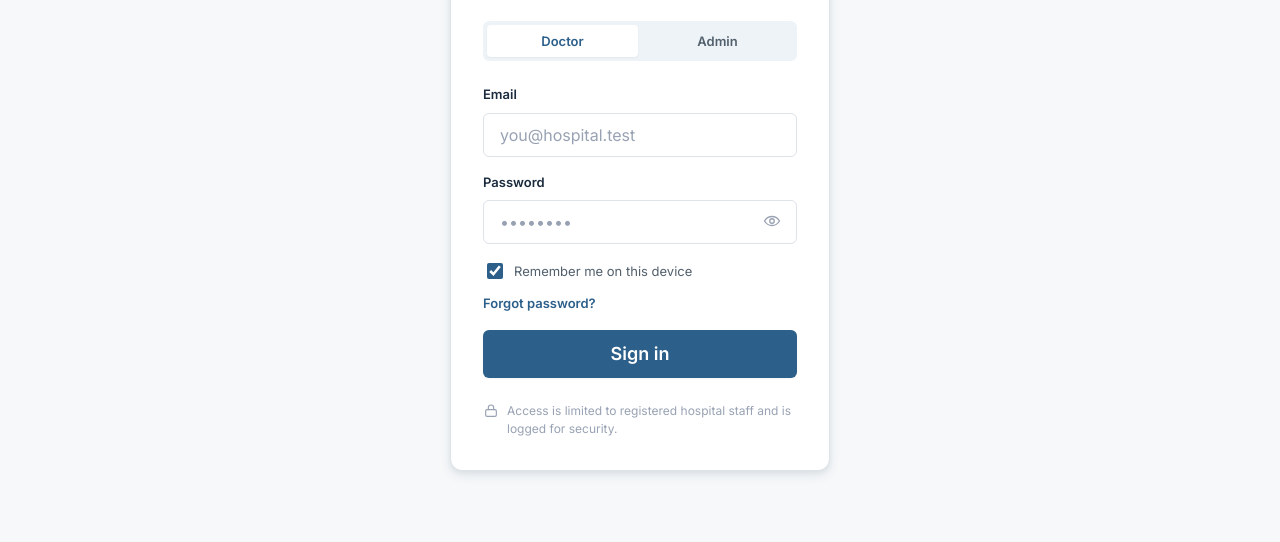
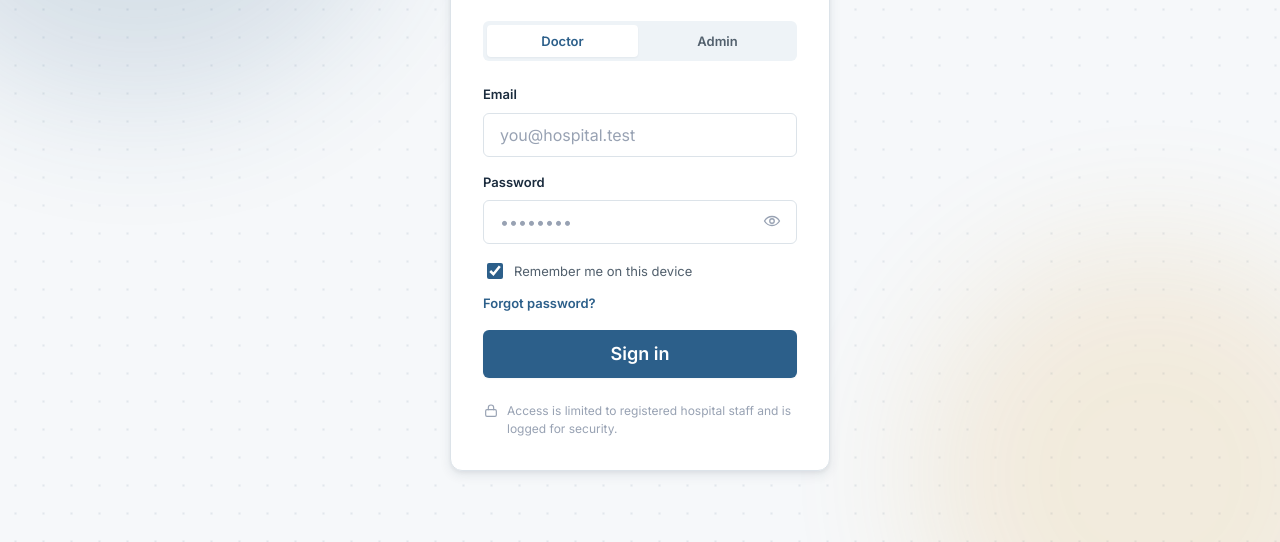
Before and after one commit to Utkarsh2118/hospital-queue, a website: page frontend/login.html in a window 1280 px wide. Shown: the part 258-800 px from the top of the page. Drawn offline with Linux system fonts and the light colour scheme.

Commit message:
updt logins

```diff
--- a/frontend/css/login.css
+++ b/frontend/css/login.css
@@ -12,7 +12,7 @@
   align-items: center;
   justify-content: center;
   padding: var(--space-5);
-  background: var(--color-bg);
+  background: transparent;
 }
 
 /* ===== Ambient background =====
```
